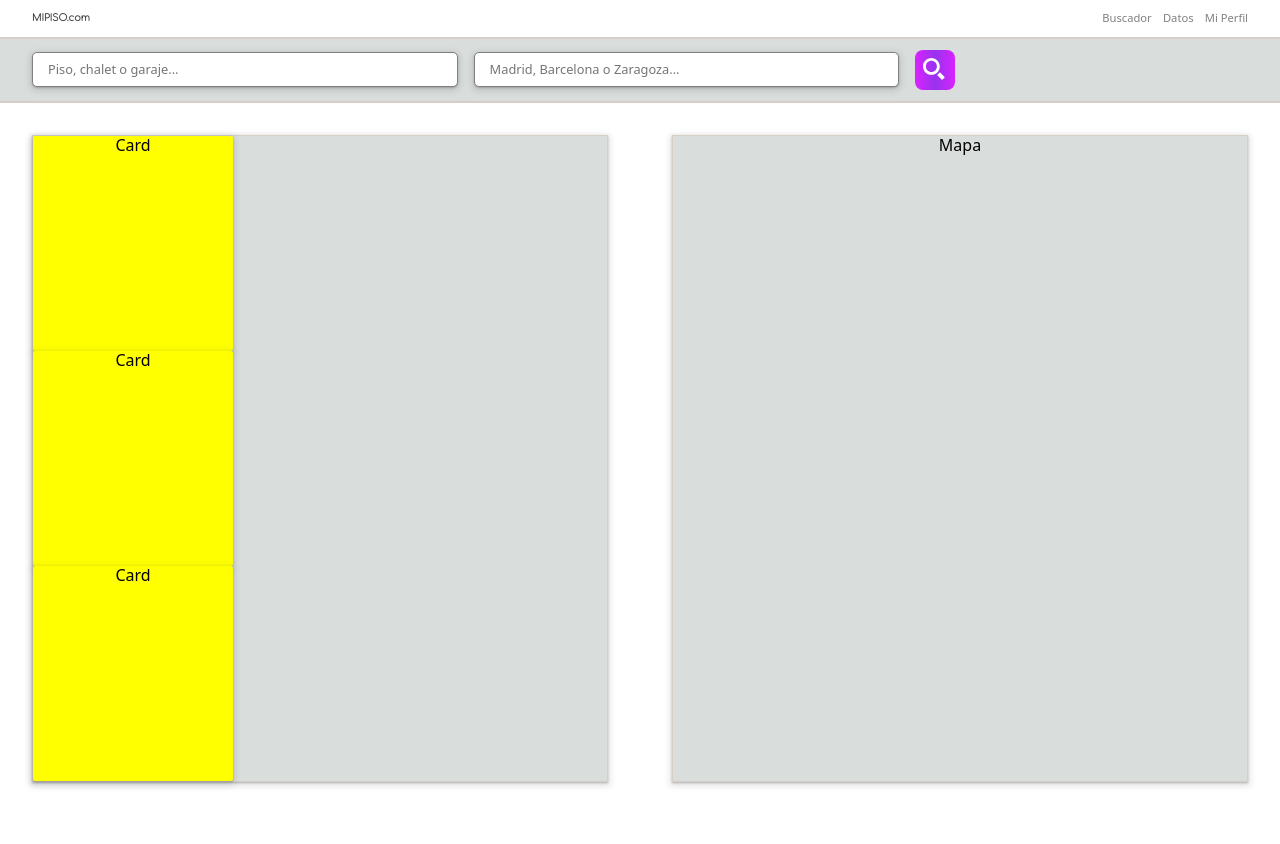
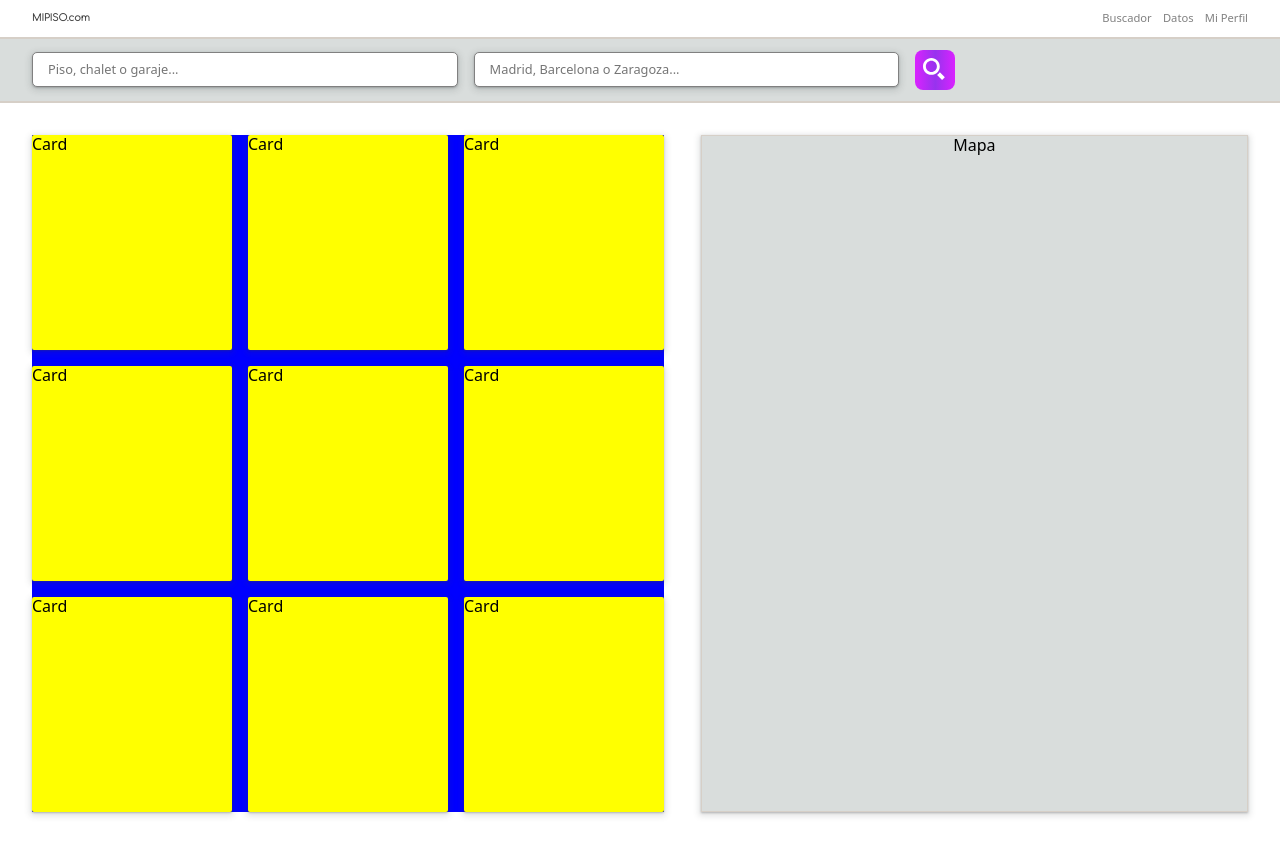
Before and after one commit to eliashz/ra-m2-tarea-final, a React (Vite) app: page / in a window 1280 px wide. Before the commit the page ends 814 px from the top, so only its background shows below. Built offline with nearby package versions, Linux system fonts and the light colour scheme.

Commit message:
starting grid

```diff
--- a/src/components/layout/Body.jsx
+++ b/src/components/layout/Body.jsx
@@ -1,7 +1,6 @@
 import PropTypes from 'prop-types'
 import styled from 'styled-components'
-
-import { colors, FlexBox } from '../../styles'
+import { colors, FlexBox, Grid } from '../../styles'
 import { Card } from '../molecules'
 
 const StyledDiv = styled.div`
@@ -9,19 +8,24 @@ const StyledDiv = styled.div`
   border: 1px solid ${colors.tertiary};
   width: 45%;
   text-align: center;
-  margin: 2em;
   box-shadow: rgba(60, 64, 67, 0.3) 0px 1px 2px 0px,
     rgba(60, 64, 67, 0.15) 0px 2px 6px 2px;
 `
 
 function Body({ children }) {
   return (
-    <FlexBox direction="row" justify="center">
-      <StyledDiv>
+    <FlexBox direction="row" justify="space-between" style={{ margin: '2em' }}>
+      <Grid>
         <Card />
         <Card />
         <Card />
-      </StyledDiv>
+        <Card />
+        <Card />
+        <Card />
+        <Card />
+        <Card />
+        <Card />
+      </Grid>
       <StyledDiv>Mapa</StyledDiv>
     </FlexBox>
   )
--- a/src/components/molecules/Card.jsx
+++ b/src/components/molecules/Card.jsx
@@ -1,4 +1,3 @@
-import React from 'react'
 import styled from 'styled-components'
 
 const StyledDiv = styled.div`
--- a/src/styles/Grid.js
+++ b/src/styles/Grid.js
@@ -0,0 +1,14 @@
+import styled from 'styled-components'
+
+const Grid = styled.div`
+    display: grid;
+    grid-template-columns: repeat(3, 1fr);
+    grid-auto-rows: minmax(215px, auto);
+    grid-gap: 1em;
+    justify-content: center;
+    align-content: stretch
+    width: 45%;
+    background: blue;
+`
+
+export default Grid
--- a/src/styles/index.js
+++ b/src/styles/index.js
@@ -2,3 +2,4 @@ export * from './colors'
 export * from './dimensions'
 export * from './fonts'
 export { default as FlexBox } from './FlexBox'
+export { default as Grid } from './Grid'
```
